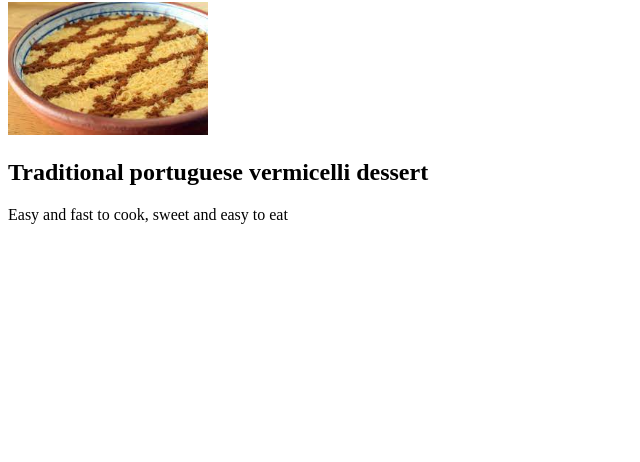
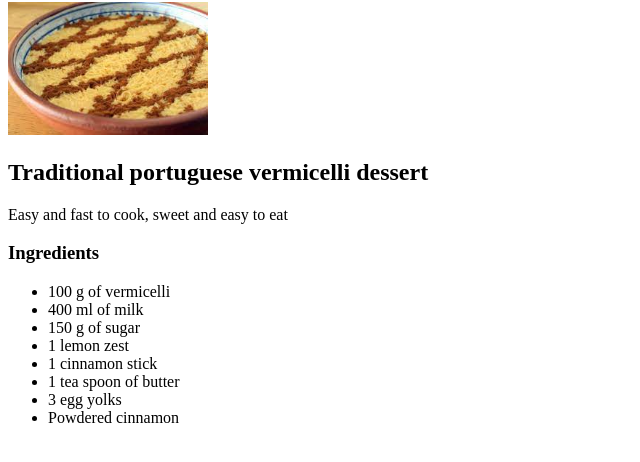
Before and after one commit to kalibardhe/odin-recipes, a plain HTML site: page recipes/aletria.html in a window 1280 px wide. Shown: the part 78-540 px from the top of the page, without its empty margins (0-640 px from the left). Drawn offline with Linux system fonts and the light colour scheme.

Commit message:
Add h3 heading, ul of ingredients

```diff
--- a/recipes/aletria.html
+++ b/recipes/aletria.html
@@ -10,5 +10,16 @@
         <img src="../img/aletria.jpg" width="200" alt="Aletria portuguese vermicelli dessert">
         <h2>Traditional portuguese vermicelli dessert</h2>
         <p>Easy and fast to cook, sweet and easy to eat</p>
+        <h3>Ingredients</h3>
+        <ul>
+            <li>100 g of vermicelli</li>
+            <li>400 ml of milk</li>
+            <li>150 g of sugar</li>
+            <li>1 lemon zest</li>
+            <li>1 cinnamon stick</li>
+            <li>1 tea spoon of butter</li>
+            <li>3 egg yolks</li>
+            <li>Powdered cinnamon</li>
+        </ul>
     </body>
 </html>
```
